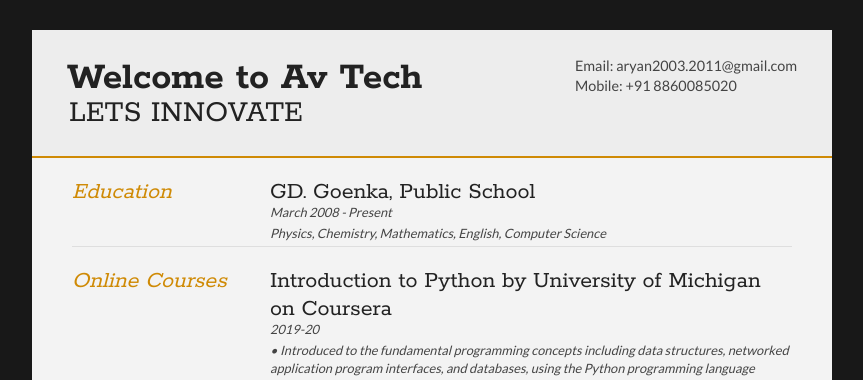
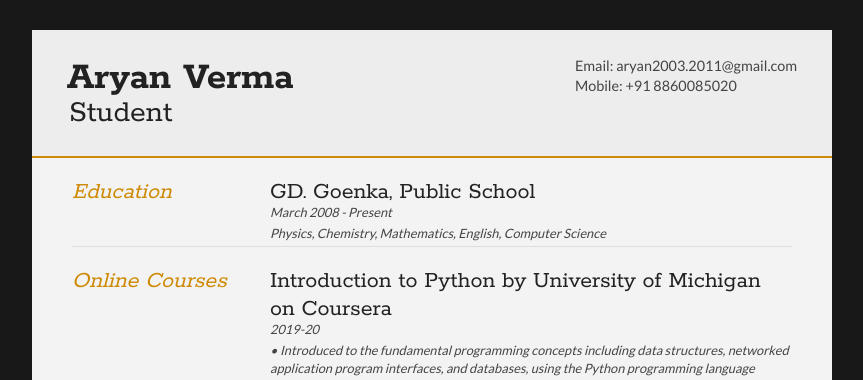
Before and after one commit to Aryan2509/Av-Tech, a Django app: page /about/ in a window 1280 px wide. Shown: the part 51-431 px from the top of the page, without its empty margins (208-1071 px from the left). Run offline with Django 3.2, Linux system fonts and the light colour scheme; parts of the project's set-up code (start-up, migrations or seed data) failed here and were passed over; some libraries are stand-ins or nearby versions.

Commit message:
Initial commit

```diff
--- a/templates/about.html
+++ b/templates/about.html
@@ -23,8 +23,8 @@
 	<div class="mainDetails">
 
 		<div id="name">
-			<h1 class="quickFade delayTwo">Welcome to Av Tech</h1>
-			<h2 class="quickFade delayThree">LETS INNOVATE</h2>
+			<h1 class="quickFade delayTwo">Aryan Verma</h1>
+			<h2 class="quickFade delayThree">Student</h2>
 		</div>
 
 		<div id="contactDetails" class="quickFade delayFour">
```
